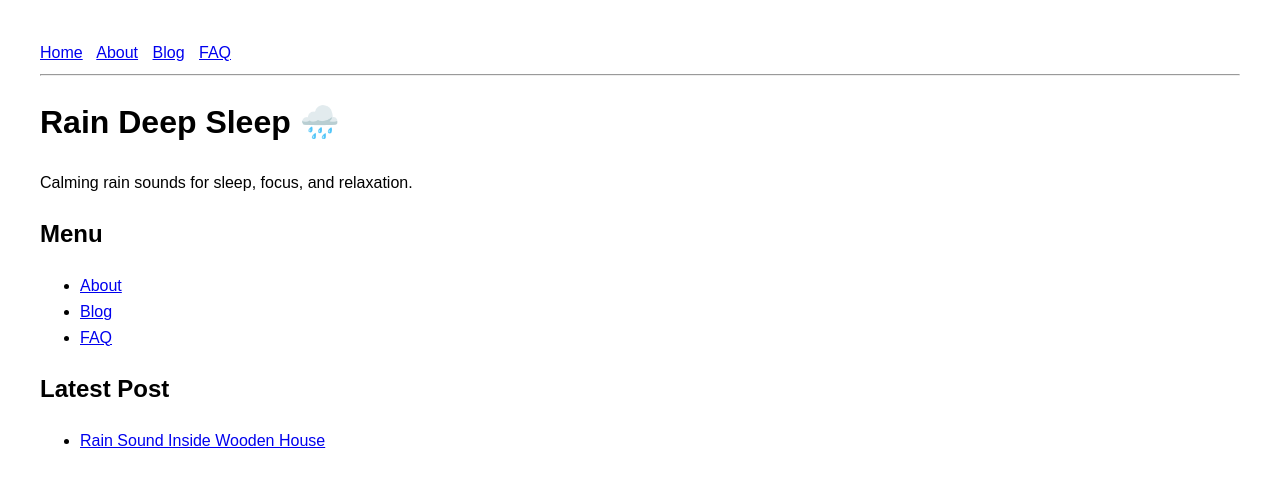
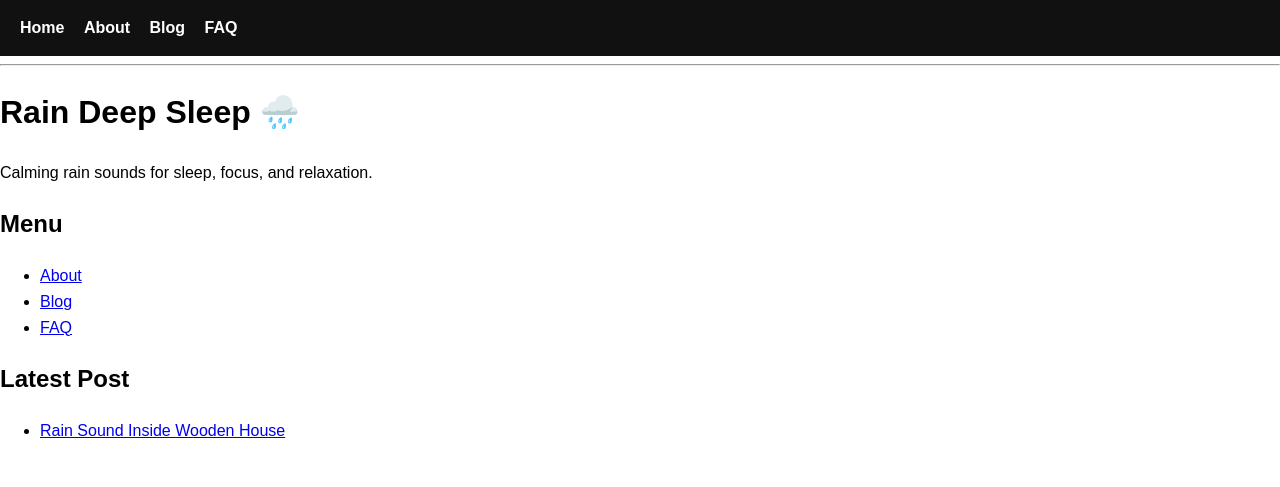
Before and after one commit to choijangwook/rain-deep-sleep, a Jekyll site: the page built from index.md, in a window 1280 px wide. Shown: the top 487 px of the page. Built offline with Jekyll 4.4.1, drawn with Linux system fonts in a browser that asks for light colours.

Commit message:
Update style.css

```diff
--- a/assets/css/style.css
+++ b/assets/css/style.css
@@ -1,9 +1,34 @@
 body {
+  margin: 0;
+  padding: 0;
   font-family: Arial, sans-serif;
-  margin: 40px;
   line-height: 1.6;
 }
 
+/* 전체 폭 꽉 차게 */
+.container {
+  width: 100%;
+  max-width: 100%;
+  padding: 20px;
+  box-sizing: border-box;
+}
+
+/* 네비게이션 */
+nav {
+  background: #111;
+  padding: 15px 20px;
+}
+
 nav a {
-  margin-right: 10px;
+  color: white;
+  margin-right: 15px;
+  text-decoration: none;
+  font-weight: bold;
 }
+
+/* 본문 */
+main {
+  width: 100%;
+  padding: 20px;
+  box-sizing: border-box;
+}
```
